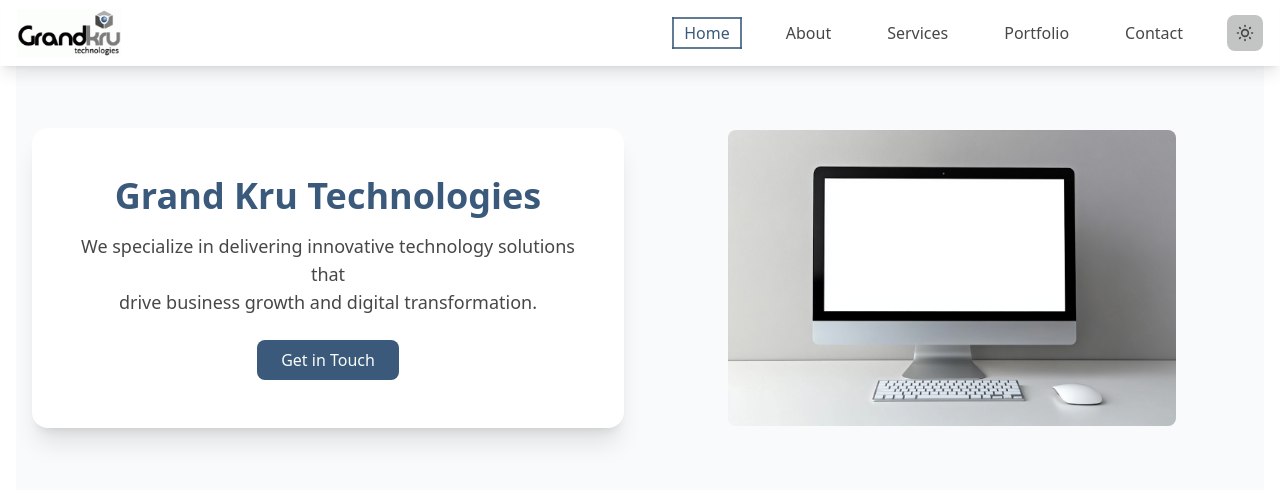
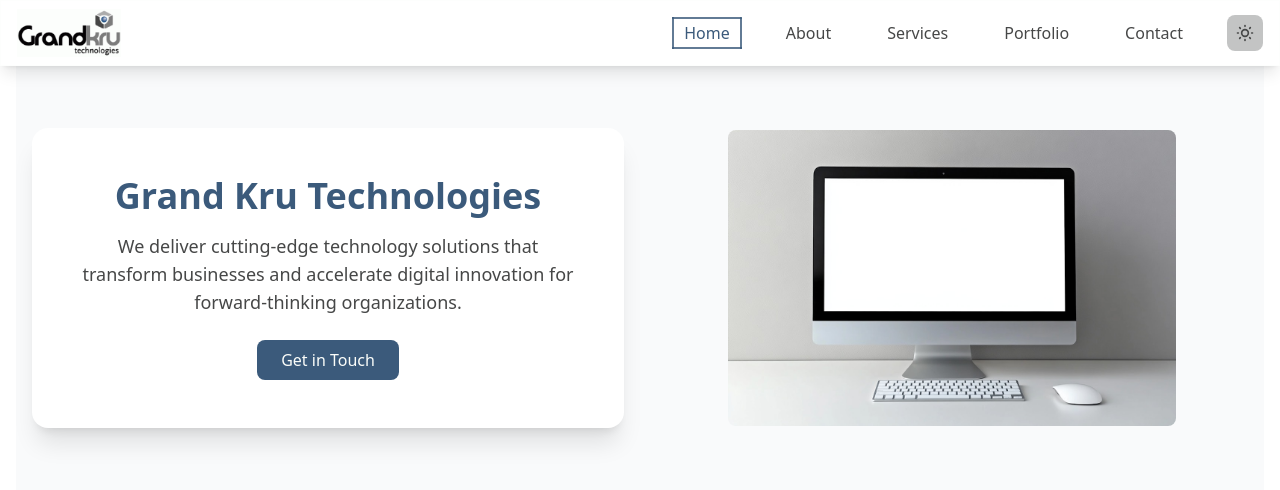
Before and after one commit to Grand-Kru-Technologies/grandkru.com, a Vue app: page / in a window 1280 px wide. Shown: the top 490 px of the page. Built offline with nearby package versions, Linux system fonts and the light colour scheme.

Commit message:
Update home page copy for improved messaging and clarity

```diff
--- a/src/views/HomeView.vue
+++ b/src/views/HomeView.vue
@@ -8,8 +8,8 @@
               Grand Kru Technologies
             </h1>
             <p class="text-lg text-dark-gray dark:text-dark-text-secondary mb-6 text-center md:text-left">
-              We specialize in delivering innovative technology solutions that <br>
-              drive business growth and digital transformation.
+              We deliver cutting-edge technology solutions that transform businesses
+              and accelerate digital innovation for forward-thinking organizations.
             </p>
             <div class="flex gap-4 justify-center md:justify-start">
               <router-link
@@ -33,6 +33,6 @@
   </div>
 </template>
 
-<script setup lang="ts">
+<script setup>
 // Component logic can be added here
 </script>
```
